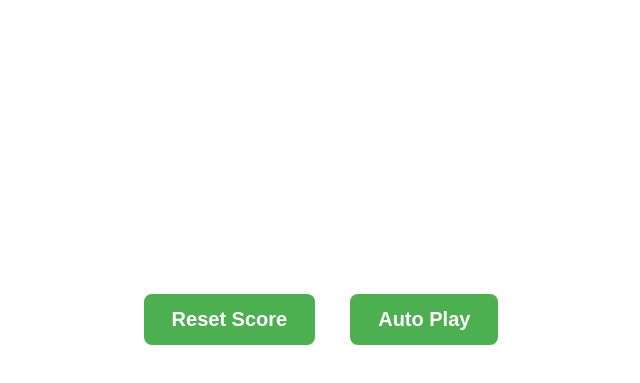
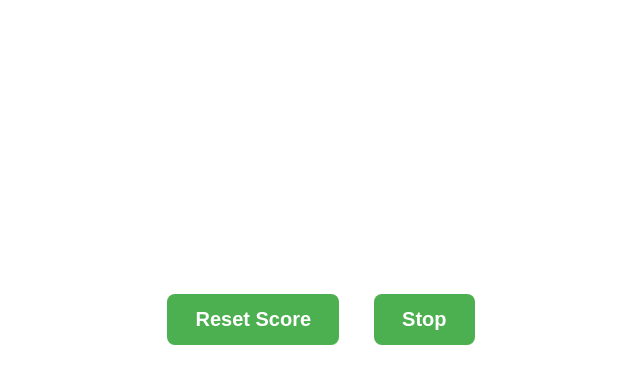
Before and after one commit to 10ishk/Rock-Paper-S, a plain HTML site: page index.html in a window 1280 px wide. Both pictures are taken after a click on the button "Auto Play". Shown: the part 343-726 px from the top of the page, without its empty margins (319-959 px from the left). Drawn offline with Linux system fonts and the light colour scheme; a web font is replaced by a local one.

Commit message:
Add files via upload

```diff
--- a/index.html
+++ b/index.html
@@ -47,7 +47,7 @@
         updateScoreElement();
         " class="reset-score-button js-reset-score-button" id="buton">Reset Score</button>
 
-        <button class="auto-play-button" id="buton" onclick="
+        <button class="auto-play-button" id="autoBtn" onclick="
         autoPlay();
         ">Auto Play</button>
     </div>
--- a/rock.css
+++ b/rock.css
@@ -194,5 +194,3 @@ body {
     align-items: center;
     gap: 35px;
 }
-
-#buton {}
--- a/rockpaper.js
+++ b/rockpaper.js
@@ -5,7 +5,14 @@ let score = JSON.parse(localStorage.getItem('score')) || {
 };
 
 updateScoreElement();
+const autoBtn = document.getElementById('autoBtn');
+autoBtn.addEventListener('click', () => {
+    if (autoBtn.innerHTML === 'Auto Play') {
+        autoBtn.innerHTML = 'Stop';
+    } else {autoBtn.innerHTML= 'Auto Play'
 
+    }
+})
 /*
 if (!score) {
   score = {
```
